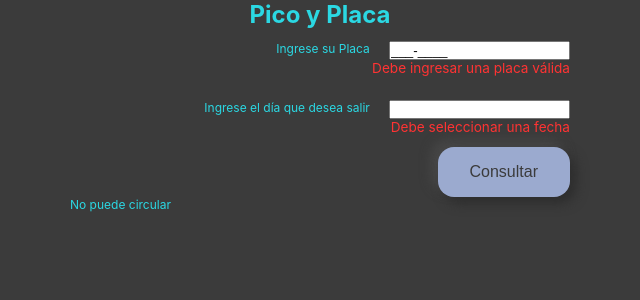
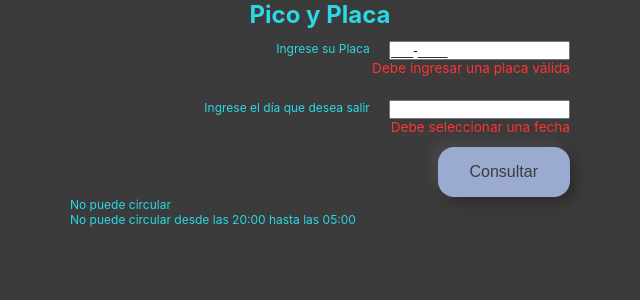
Before and after one commit to sweetraare/pico-y-placa, a React (Create React App) app: page / in a window 1280 px wide. Shown: the top 300 px of the page, without its empty margins (320-960 px from the left). Built offline with nearby package versions, Linux system fonts and the light colour scheme.

Commit message:
Hoy no circula restrictions based on: https://as.com/diarioas/2021/05/03/actualidad/1620072443_222020.html

```diff
--- a/src/App.js
+++ b/src/App.js
@@ -4,6 +4,7 @@ import PlateInput from "./components/PlateInput";
 import DateInput from "./components/DateInput";
 import QueryButton from "./components/QueryButton";
 import NormalResult from "./components/NormalResult";
+import HoyNoCirculaResult from "./components/HoyNoCirculaResult";
 
 function App() {
   const [date, setSelectedDate] = useState("");
@@ -31,7 +32,9 @@ function App() {
         <div className="col">
           <NormalResult date={date} plate={plate} />
         </div>
-        <div className="col"></div>
+        <div className="col">
+          <HoyNoCirculaResult date={date} plate={plate} />
+        </div>
       </div>
     </div>
   );
--- /dev/null
+++ b/src/components/HoyNoCirculaResult.js
@@ -0,0 +1,37 @@
+import React, { useState } from "react";
+import isWeekend from "date-fns/isWeekend";
+import getHours from "date-fns/getHours";
+import getMinutes from "date-fns/getMinutes";
+import getDay from "date-fns/getDay";
+import { ESPECIAL_VALUES } from "../constants/contants";
+
+function HoyNoCirculaResult({ plate, date }) {
+  const isInHourRange = () => {
+    const hours = getHours(new Date(date));
+
+    if (hours >= 5 && hours <= 20) {
+      return true;
+    }
+    return false;
+  };
+
+  const renderMessage = () => {
+    if (isWeekend(new Date(date))) {
+      return "No se puede circular en fines de semana";
+    }
+    if (ESPECIAL_VALUES.includes(plate[1])) {
+      return "Puede circular ya que es un vehículo con concesión";
+    }
+    if (isInHourRange()) {
+      return "Puede circular hasta las 20:00";
+    }
+    if (!isInHourRange()) {
+      return "No puede circular desde las 20:00 hasta las 05:00";
+    }
+    return "No puede circular";
+  };
+
+  return <div>{renderMessage()}</div>;
+}
+
+export default HoyNoCirculaResult;
```
Also changed, not shown: 1 other file (tests, documents, lock files or other folders).
